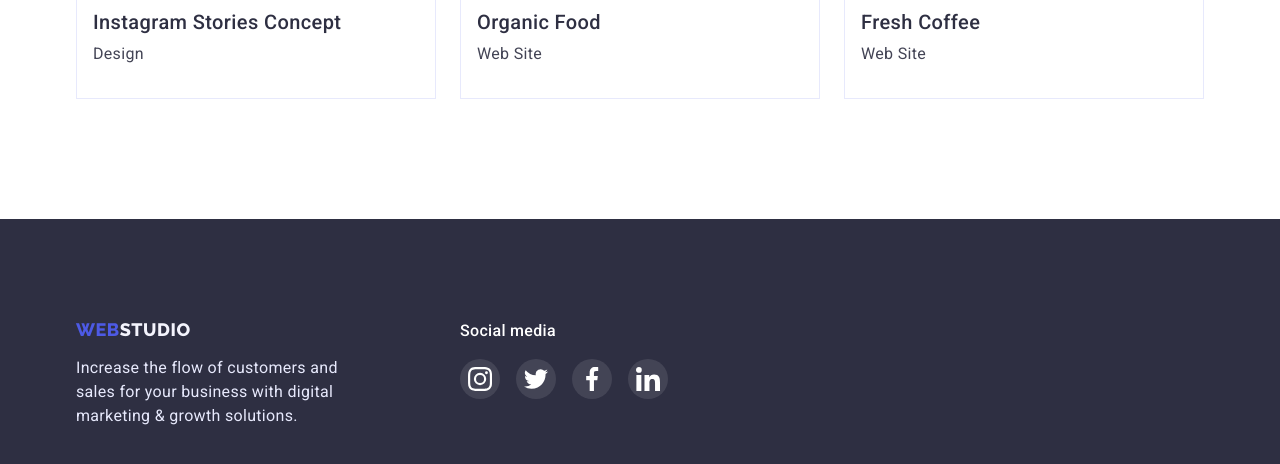
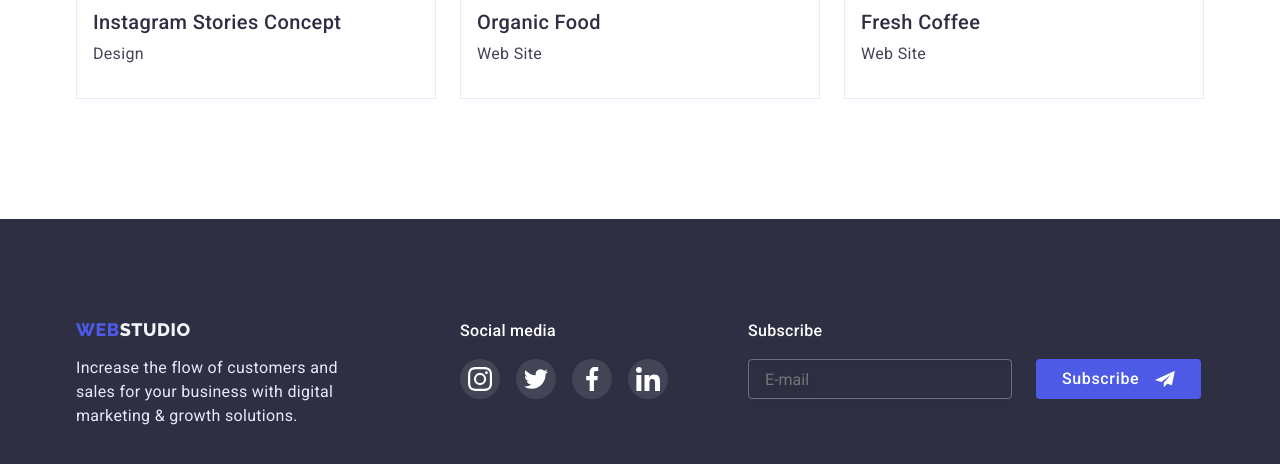
Before and after one commit to RomaChumak/goit-markup-hw-06, a plain HTML site: page portfolio.html in a window 1280 px wide. Shown: the part 1551-2015 px from the top of the page. Drawn offline with nearby package versions, Linux system fonts and the light colour scheme.

Commit message:
Update portfolio.html

```diff
--- a/portfolio.html
+++ b/portfolio.html
@@ -312,6 +312,24 @@
             </li>
           </ul>
         </div>
+        <div class="fotter-subscribe">
+          <h2 class="subscribe-title">Subscribe</h2>
+          <form class="input-container">
+            <input
+              type="text"
+              class="input-footer"
+              name="e-mail"
+              id="e-mail"
+              placeholder="E-mail"
+            />
+            <button type="submit" class="footer-btn">
+              Subscribe
+              <svg class="icon-send">
+                <use href="./images/icons.svg#icon-send"></use>
+              </svg>
+            </button>
+          </form>
+        </div>
       </div>
     </footer>
   </body>
```
